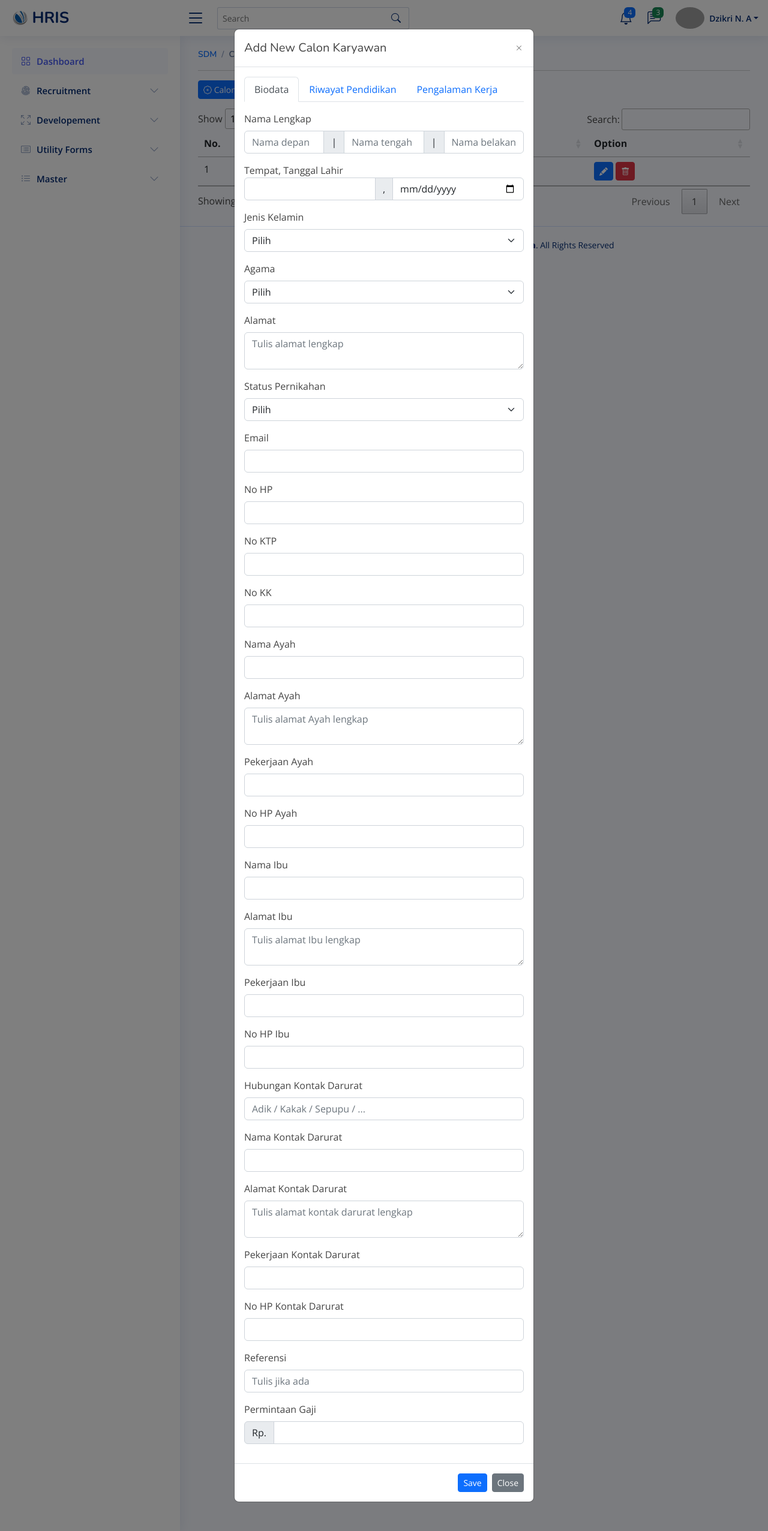
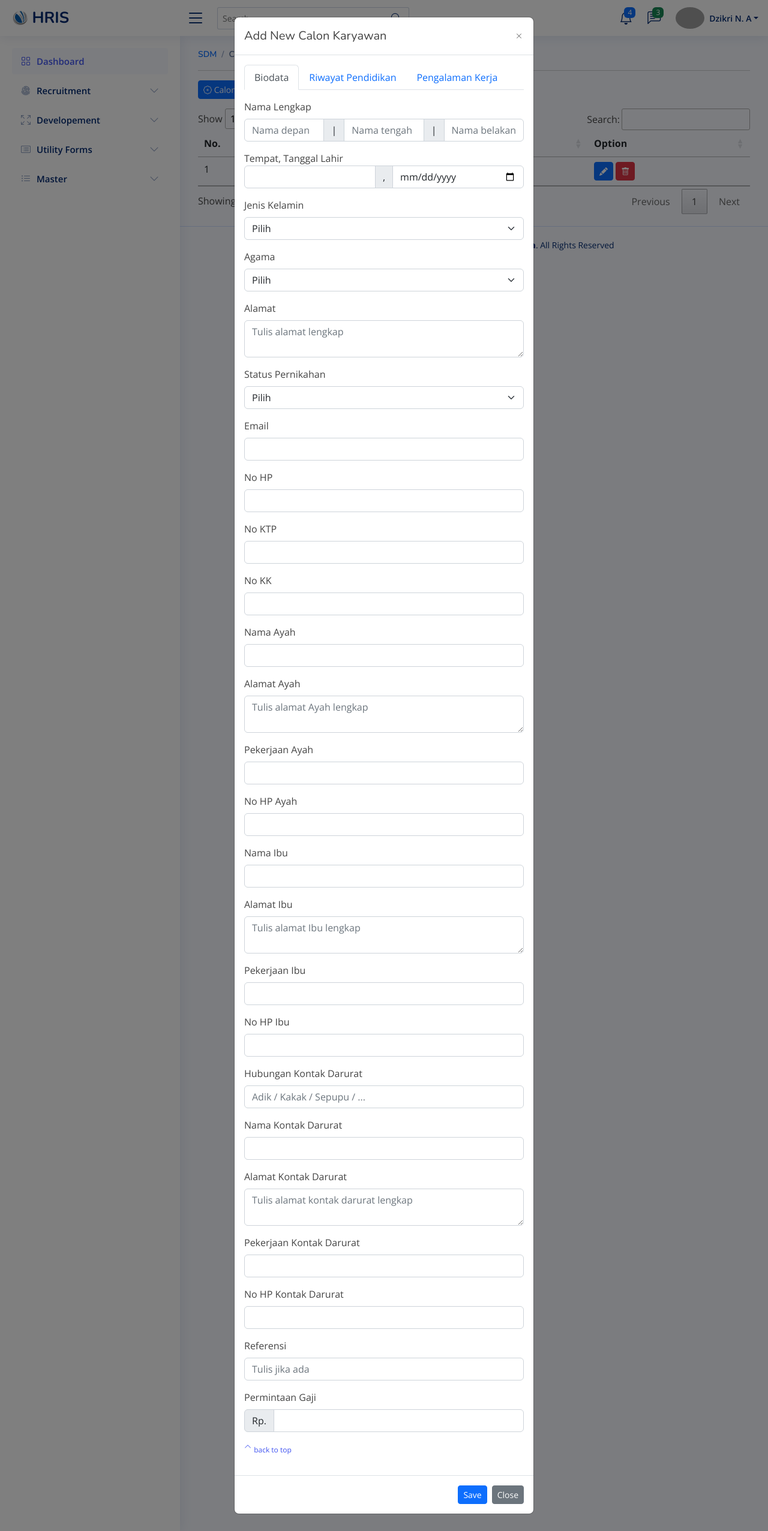
Before and after one commit to SyaidiPutra/hris, a PHP site: page /hris/public/calonKaryawan in a window 1280 px wide, after a click on "Calon Karyawan". Shown: the whole page at 60% size. Run offline with PHP 8.4, Linux system fonts and the light colour scheme; the visitor is signed in with stand-in values (Sample User, id 1); data comes from the database, SQL or seed files in the repository; some libraries are stand-ins or nearby versions; grey boxes are pictures that could not be loaded.

Commit message:
membuat navigator backtotop untuk tab biodata

```diff
--- a/app/views/recruitment/calonKaryawan.php
+++ b/app/views/recruitment/calonKaryawan.php
@@ -178,6 +178,9 @@
                                 <div class="input-group mb-3">
                                     <span class="input-group-text">Rp.</span>
                                     <input type="number" class="form-control" id="keinginan_gaji" name="keinginan_gaji" autocomplete="off" required>
+                                </div>
+                                <div class="mb-3 me-auto">
+                                    <a href="#newFormModalLabel"><sup><i class="bi bi-chevron-up"></i></sup> <span style="font-size: 12px;">back to top</span></a>
                                 </div>
                             </div>
 
```
